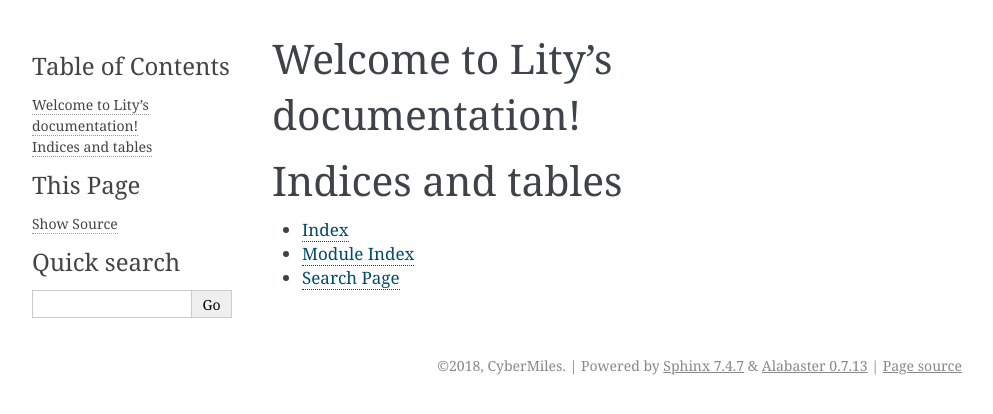
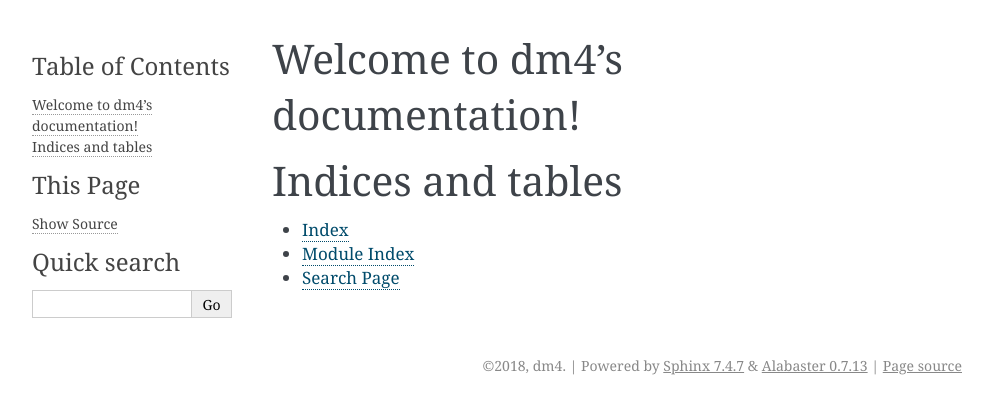
Before and after one commit to dm4/travis-test, a Sphinx documentation site: the page built from docs/index.rst, in a window 1280 px wide. Shown: the top 414 px of the page, without its empty margins (148-1141 px from the left). Built offline with Sphinx 7.4.7, drawn with Linux system fonts in a browser that asks for light colours.

Commit message:
Add docs/.

```diff
--- a/docs/conf.py
+++ b/docs/conf.py
@@ -19,9 +19,9 @@
 
 # -- Project information -----------------------------------------------------
 
-project = u'Lity'
-copyright = u'2018, CyberMiles'
-author = u'CyberMiles'
+project = u'dm4'
+copyright = u'2018, dm4'
+author = u'dm4'
 
 # The short X.Y version
 version = u''
@@ -101,7 +101,7 @@ html_static_path = ['_static']
 # -- Options for HTMLHelp output ---------------------------------------------
 
 # Output file base name for HTML help builder.
-htmlhelp_basename = 'Litydoc'
+htmlhelp_basename = 'dm4doc'
 
 
 # -- Options for LaTeX output ------------------------------------------------
@@ -128,8 +128,8 @@ latex_elements = {
 # (source start file, target name, title,
 #  author, documentclass [howto, manual, or own class]).
 latex_documents = [
-    (master_doc, 'Lity.tex', u'Lity Documentation',
-     u'CyberMiles', 'manual'),
+    (master_doc, 'dm4.tex', u'dm4 Documentation',
+     u'dm4', 'manual'),
 ]
 
 
@@ -138,7 +138,7 @@ latex_documents = [
 # One entry per manual page. List of tuples
 # (source start file, name, description, authors, manual section).
 man_pages = [
-    (master_doc, 'lity', u'Lity Documentation',
+    (master_doc, 'dm4', u'dm4 Documentation',
      [author], 1)
 ]
 
@@ -149,7 +149,7 @@ man_pages = [
 # (source start file, target name, title, author,
 #  dir menu entry, description, category)
 texinfo_documents = [
-    (master_doc, 'Lity', u'Lity Documentation',
-     author, 'Lity', 'One line description of project.',
+    (master_doc, 'dm4', u'dm4 Documentation',
+     author, 'dm4', 'One line description of project.',
      'Miscellaneous'),
 ]
--- a/docs/index.rst
+++ b/docs/index.rst
@@ -1,9 +1,9 @@
-.. Lity documentation master file, created by
+.. dm4 documentation master file, created by
    sphinx-quickstart on Mon Mar 26 17:29:34 2018.
    You can adapt this file completely to your liking, but it should at least
    contain the root `toctree` directive.
 
-Welcome to Lity's documentation!
+Welcome to dm4's documentation!
 ================================
 
 .. toctree::
```
Also changed, not shown: 2 other files.
